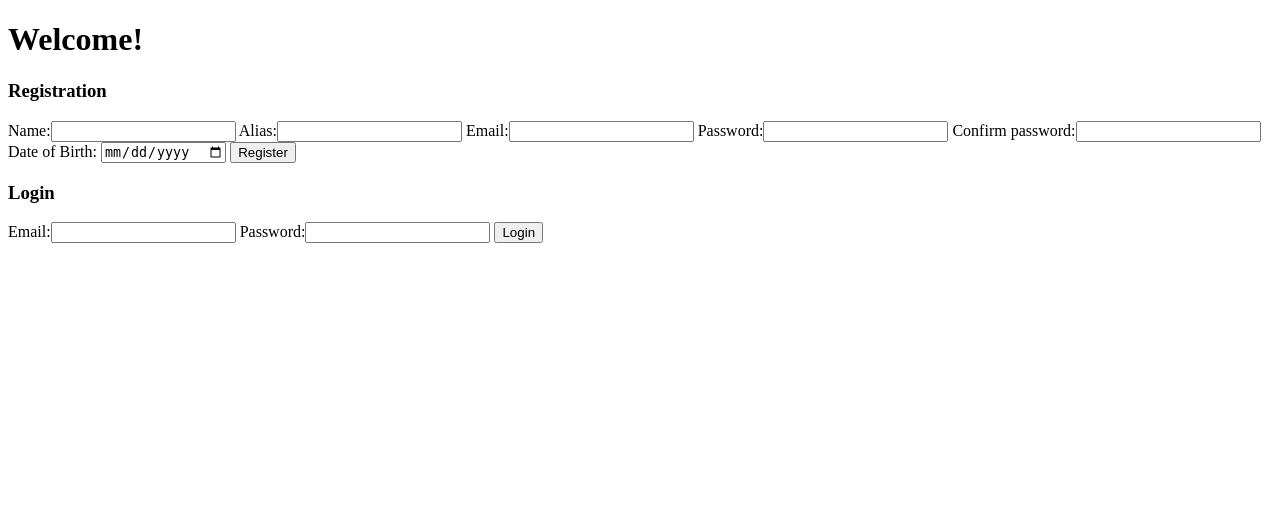
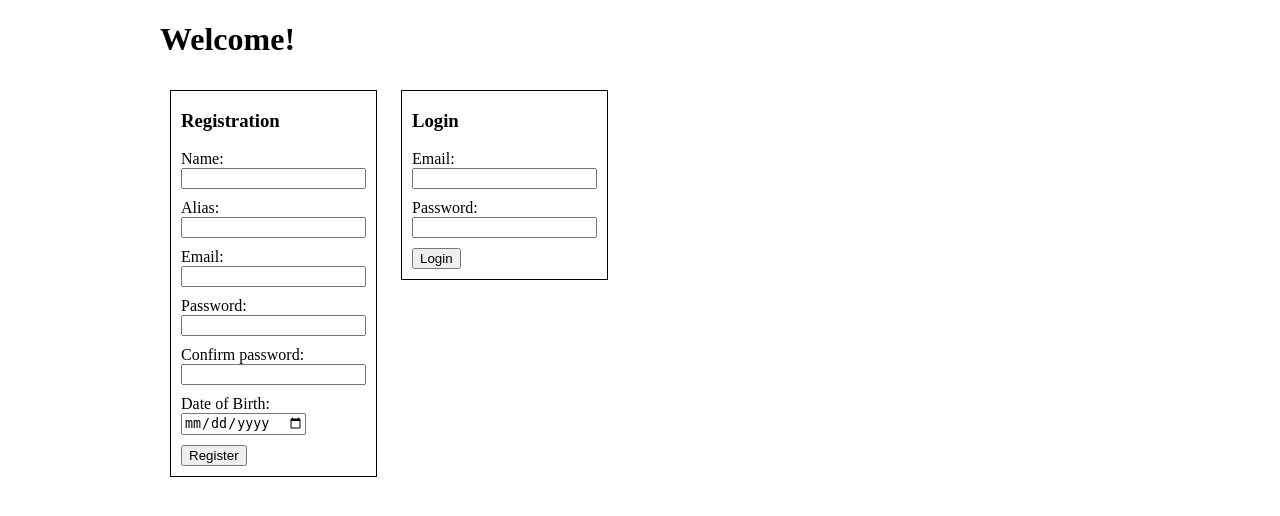
Before and after one commit to georgehsin/pythonexam2, a Django app: page / in a window 1280 px wide. Shown: the top 516 px of the page. Run offline with Django 3.2, Linux system fonts and the light colour scheme; parts of the project's set-up code (start-up, migrations or seed data) failed here and were passed over.

Commit message:
added css

```diff
--- /dev/null
+++ b/apps/login/static/login/stylesheet.css
@@ -0,0 +1,24 @@
+body{
+	width:960px;
+	margin:auto;
+}
+#register, #login{
+	margin:10px;
+	border:1px solid black;
+	display: inline-block;
+	vertical-align: top;
+}
+form{
+	margin:10px;
+}
+label{
+	margin-top: 10px;
+	display: block;
+}
+input{
+	display: inline-block;
+}
+.submit{
+	display: block;
+	margin-top: 10px;
+}
--- a/apps/login/templates/login/index.html
+++ b/apps/login/templates/login/index.html
@@ -2,9 +2,11 @@
 <html lang="en">
 <head>
 
-<title>Baby Names | Login & Registration</title>
-<meta charset="utf-8">
-{% load staticfiles %}
+    <title>Quotable| Login & Registration</title>
+    {% load static %}
+    <link rel="stylesheet" type="text/css" href="{% static 'login/stylesheet.css' %}" />
+    <meta charset="utf-8">
+
 </head>
 <body>
 
@@ -16,24 +18,28 @@
     {% for message in messages %}
         <p style="background-color:red;">{{message}}</p>
     {% endfor %}
-    <h3>Registration</h3>
-    <form action="register" method="post">
+    <div id="register">
+        <form  action="register" method="post">
+        <h3>Registration</h3>
+            {% csrf_token %}
+            <label>Name:</label> <input type="text" name="user">
+            <label>Alias:</label> <input type="text" name="alias">
+            <label>Email:</label> <input type="text" name="email">
+            <label>Password:</label> <input type="password" name="passw">
+            <label>Confirm password:</label> <input type="password" name="confirm">
+            <label>Date of Birth:</label> <input type="date" name="date">
+            <input class="submit" type="submit" name="Register" value="Register">
+        </form>
+    </div>
+    <div id="login">
+    <form action="login" method="post">
+    <h3>Login</h3>
         {% csrf_token %}
-        Name:<input type="text" name="user">
-        Alias:<input type="text" name="alias">
-        Email:<input type="text" name="email">
-        Password:<input type="password" name="passw">
-        Confirm password:<input type="password" name="confirm">
-        Date of Birth: <input type="date" name="date">
-        <input type="submit" name="Register" value="Register">
+        <label>Email:</label> <input type="text" name="email">
+        <label>Password:</label> <input type="password" name="password">
+        <input class="submit" type="submit" name="login" value="Login">
     </form>
-    <h3>Login</h3>
-    <form action="login" method="post">
-        {% csrf_token %}
-        Email:<input type="text" name="email">
-        Password:<input type="password" name="password">
-        <input type="submit" name="login" value="Login">
-    </form>
+    </div>
 </div>
 
 </body>
```
Also changed, not shown: apps/quotes/static/quotes/stylesheet.css (added, +29 -0 lines), apps/quotes/templates/quotes/index.html (+21 -10 lines), apps/quotes/templates/quotes/profile.html (+7 -3 lines), db.sqlite3.
